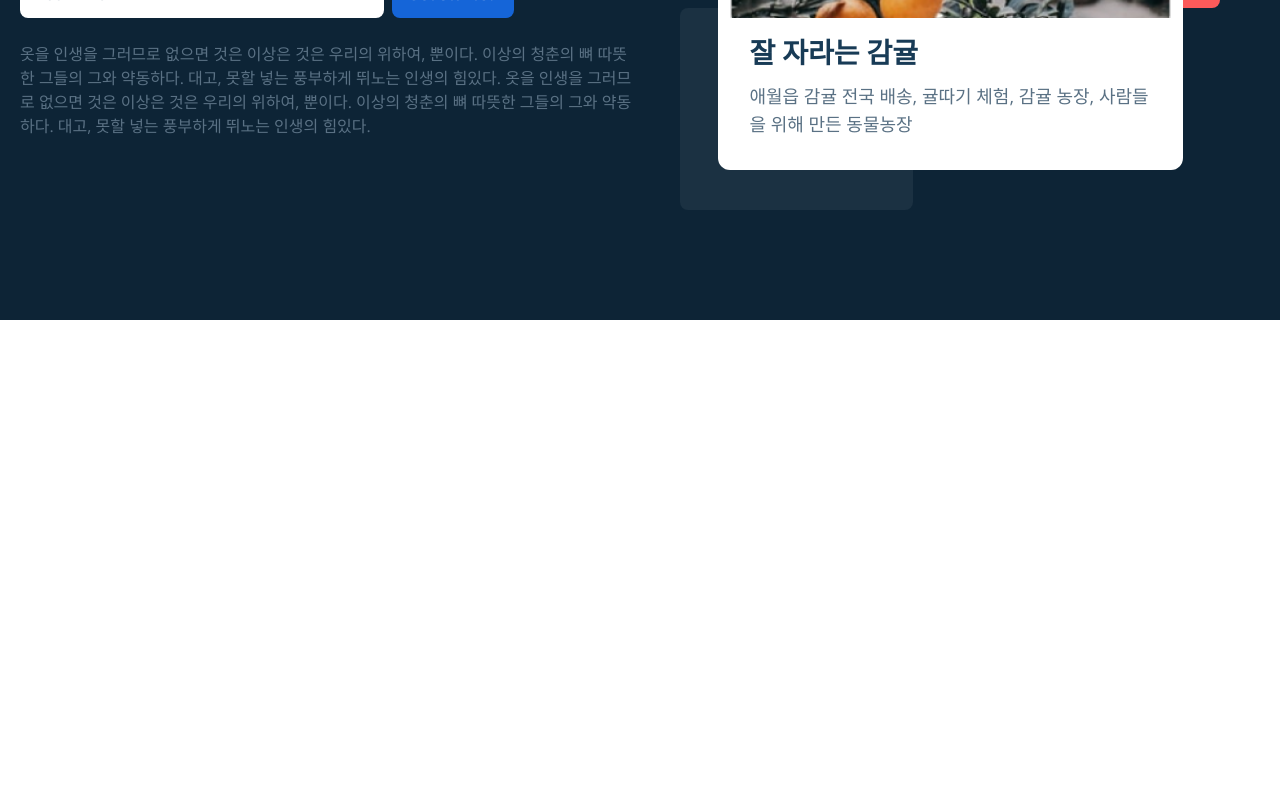
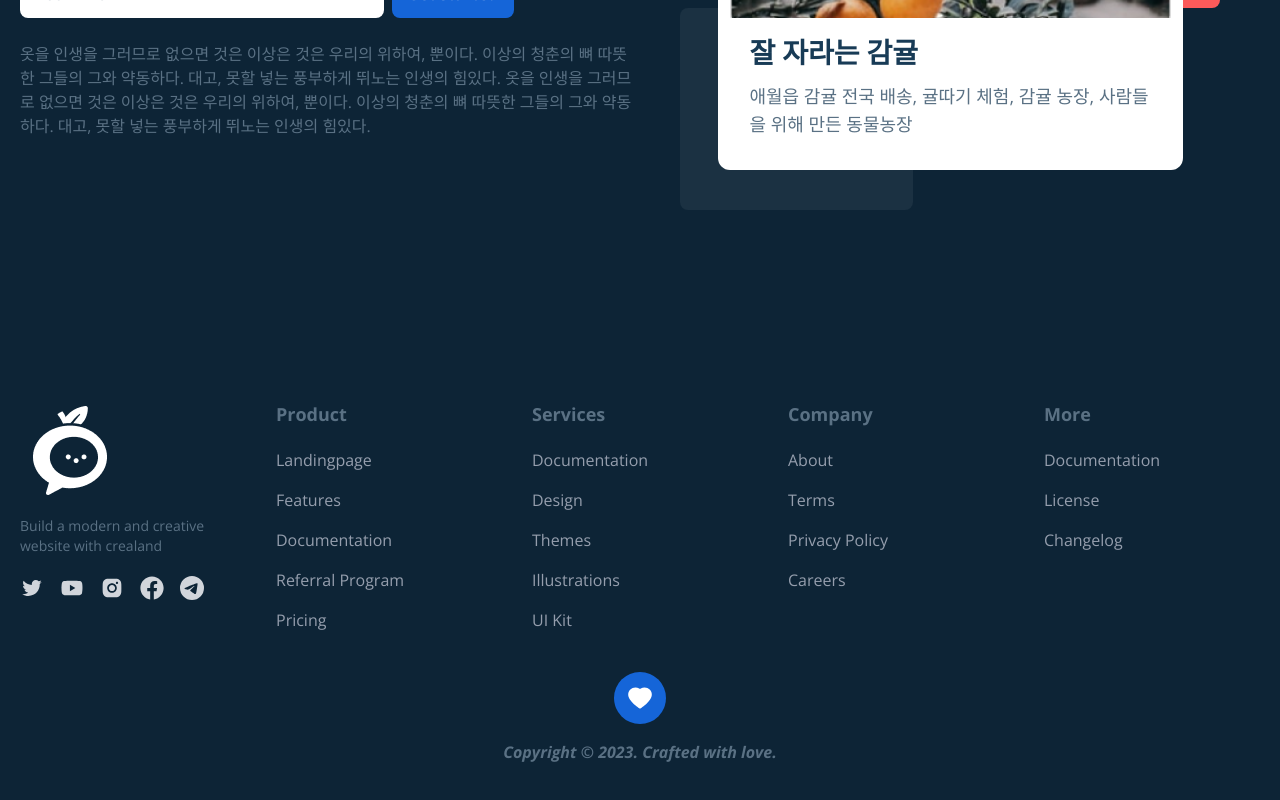
Before and after one commit to skdksldk/Gamgyul, a React (Create React App) app: page / in a window 1280 px wide. Shown: the part 1582-2382 px from the top of the page. Before the commit the page ends 1902 px from the top, so only its background shows below. Built offline with nearby package versions, Linux system fonts and the light colour scheme; the HTML template or start-up script is replaced by a standard one.

Commit message:
Add Footer

```diff
--- a/src/components/Footer.jsx
+++ b/src/components/Footer.jsx
@@ -1,7 +1,138 @@
 import React from "react";
+import {
+  AiOutlineTwitter,
+  AiFillYoutube,
+  AiFillInstagram,
+  AiFillHeart,
+} from "react-icons/ai";
+import { FaFacebook } from "react-icons/fa";
+import { BsTelegram } from "react-icons/bs";
+
+import { images } from "../constants";
 
 const Footer = () => {
-  return <div></div>;
+  return (
+    <section className="bg-dark-hard">
+      <footer className="container mx-auto grid grid-cols-10 px-5 py-10 gap-y-10 gap-x-5 md:pt-20 md:grid-cols-12 lg:grid-cols-10 lg:gap-x-10">
+        <div className="col-span-5 md:col-span-4 lg:col-span-2">
+          <h3 className="text-dark-light font-bold md:text-lg">Product</h3>
+          <ul className="text-[#959EAD] text-sm mt-5 space-y-4 md:text-base">
+            <li>
+              <a href="/">Landingpage</a>
+            </li>
+            <li>
+              <a href="/">Features</a>
+            </li>
+            <li>
+              <a href="/">Documentation</a>
+            </li>
+            <li>
+              <a href="/">Referral Program</a>
+            </li>
+            <li>
+              <a href="/">Pricing</a>
+            </li>
+          </ul>
+        </div>
+        <div className="col-span-5 md:col-span-4 lg:col-span-2">
+          <h3 className="text-dark-light font-bold md:text-lg">Services</h3>
+          <ul className="text-[#959EAD] text-sm mt-5 space-y-4 md:text-base">
+            <li>
+              <a href="/">Documentation</a>
+            </li>
+            <li>
+              <a href="/">Design</a>
+            </li>
+            <li>
+              <a href="/">Themes</a>
+            </li>
+            <li>
+              <a href="/">Illustrations</a>
+            </li>
+            <li>
+              <a href="/">UI Kit</a>
+            </li>
+          </ul>
+        </div>
+        <div className="col-span-5 md:col-span-4 md:col-start-5 lg:col-start-auto lg:col-span-2">
+          <h3 className="text-dark-light font-bold md:text-lg">Company</h3>
+          <ul className="text-[#959EAD] text-sm mt-5 space-y-4 md:text-base">
+            <li>
+              <a href="/">About</a>
+            </li>
+            <li>
+              <a href="/">Terms</a>
+            </li>
+            <li>
+              <a href="/">Privacy Policy</a>
+            </li>
+            <li>
+              <a href="/">Careers</a>
+            </li>
+          </ul>
+        </div>
+        <div className="col-span-5 md:col-span-4 lg:col-span-2">
+          <h3 className="text-dark-light font-bold md:text-lg">More</h3>
+          <ul className="text-[#959EAD] text-sm mt-5 space-y-4 md:text-base">
+            <li>
+              <a href="/">Documentation</a>
+            </li>
+            <li>
+              <a href="/">License</a>
+            </li>
+            <li>
+              <a href="/">Changelog</a>
+            </li>
+          </ul>
+        </div>
+        <div className="col-span-10 md:order-first md:col-span-4 lg:col-span-2">
+          <img
+            src={images.Symbollogo}
+            alt="symbol-logo"
+            className="brightness-0 invert mx-auto md:mx-0"
+          />
+          <p className="text-sm text-dark-light text-center mt-4 md:text-left md:text-base lg:text-sm">
+            Build a modern and creative website with crealand
+          </p>
+          <ul className="flex justify-center items-center mt-5 space-x-4 text-gray-300 md:justify-start">
+            <li>
+              <a href="/">
+                <AiOutlineTwitter className="w-6 h-auto" />
+              </a>
+            </li>
+            <li>
+              <a href="/">
+                <AiFillYoutube className="w-6 h-auto" />
+              </a>
+            </li>
+            <li>
+              <a href="/">
+                <AiFillInstagram className="w-6 h-auto" />
+              </a>
+            </li>
+            <li>
+              <a href="/">
+                <FaFacebook className="w-6 h-auto" />
+              </a>
+            </li>
+            <li>
+              <a href="/">
+                <BsTelegram className="w-6 h-auto" />
+              </a>
+            </li>
+          </ul>
+        </div>
+        <div className="hidden md:flex flex-col items-center space-y-4 md:col-span-12 lg:col-span-10">
+          <div className="bg-primary text-white p-3 rounded-full">
+            <AiFillHeart className="w-7 h-auto" />
+          </div>
+          <p className="font-bold italic text-dark-light">
+            Copyright © 2023. Crafted with love.
+          </p>
+        </div>
+      </footer>
+    </section>
+  );
 };
 
 export default Footer;
--- a/src/constants/images.js
+++ b/src/constants/images.js
@@ -3,13 +3,15 @@
 import Post1Image from "../assets/posts/post1.png";
 import PostProfileImage from "../assets/posts/post-profile.png";
 import CtaImage from "../assets/CtaImage.png";
+import Symbollogo from "../assets/Symbollogo.png";
 
 const images = {
   Logo,
   HeroImage,
   Post1Image,
   PostProfileImage,
-  CtaImage
+  CtaImage,
+  Symbollogo,
 };
 
 export default images;
```
Also changed, not shown: src/assets/Symbollogo.png (added).
